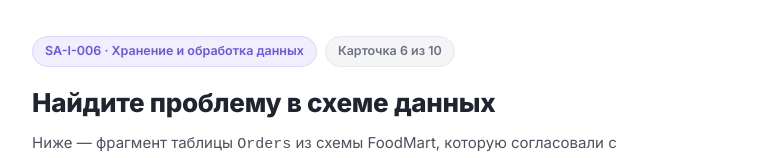
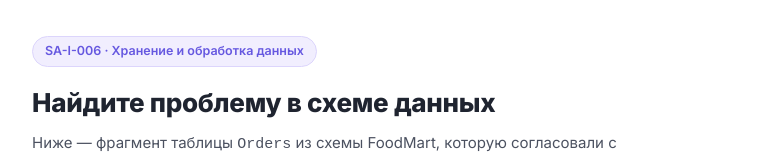
Before and after one commit to Claraitproject/errorbank06sa, a plain HTML site: page index.html in a window 1280 px wide. Shown: the top 158 px of the page, without its empty margins (252-1027 px from the left). Drawn offline with Linux system fonts and the light colour scheme.

Commit message:
Update index.html

```diff
--- a/index.html
+++ b/index.html
@@ -62,7 +62,6 @@
 <div class="wrap">
   <div class="tag-row">
     <span class="tag">SA-I-006 · Хранение и обработка данных</span>
-    <span class="tag muted">Карточка 6 из 10</span>
   </div>
   <h1>Найдите проблему в схеме данных</h1>
   <p class="lead">
```
